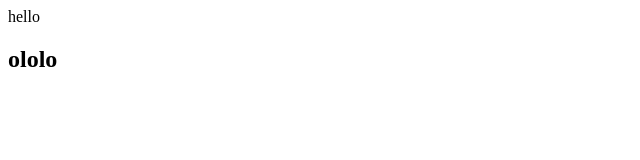
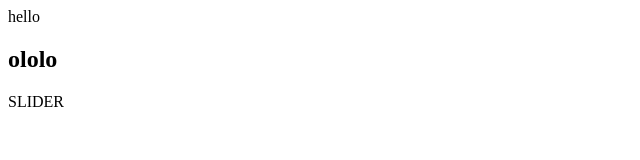
Before and after one commit to DmitrijPerejro/some-name, a plain HTML site: page index.html in a window 1280 px wide. Shown: the full height of the page, 0-640 px from the left. Drawn offline with Linux system fonts and the light colour scheme.

Commit message:
add slider

```diff
--- a/index.html
+++ b/index.html
@@ -10,5 +10,8 @@
     <h2>
       ololo
     </h2>
+    <div>
+      SLIDER
+    </div>
 </body>
 </html>
```
